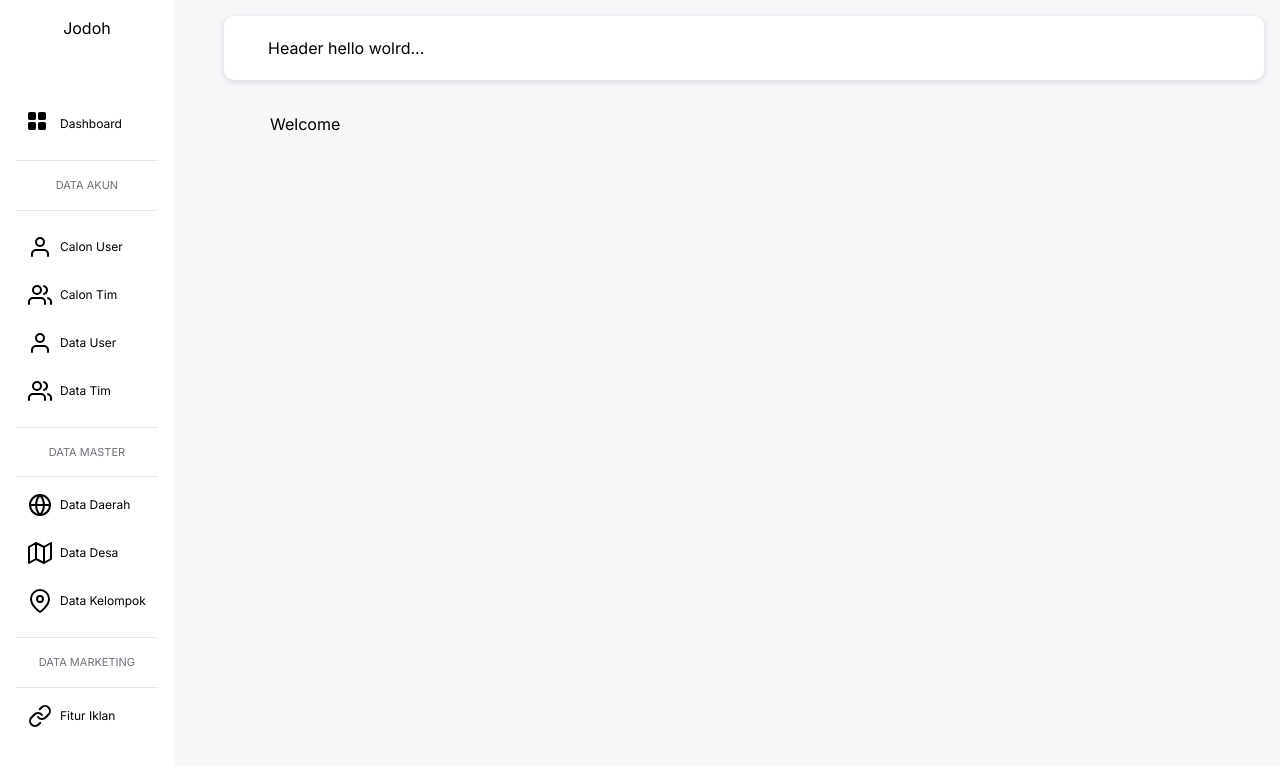
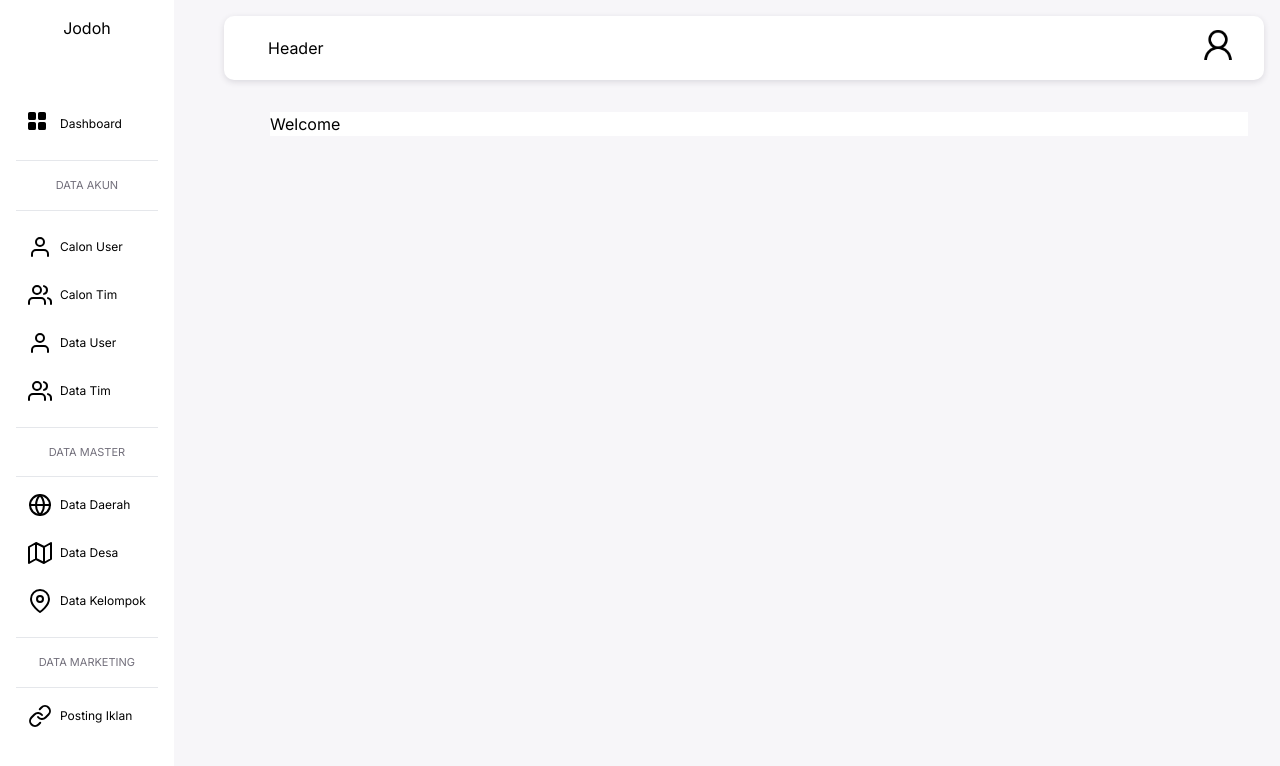
Before and after one commit to alfin-ardian/admin-unik, a React (Vite) app: page / in a window 1280 px wide. Shown: the top 766 px of the page. Built offline with nearby package versions, Linux system fonts and the light colour scheme.

Commit message:
fix header

```diff
--- a/package.json
+++ b/package.json
@@ -10,6 +10,7 @@
     "preview": "vite preview"
   },
   "dependencies": {
+    "@headlessui/react": "^1.7.17",
     "@types/node": "^20.5.9",
     "axios": "^1.5.0",
     "dotenv": "^16.3.1",
--- /dev/null
+++ b/src/components/common/atoms/buttons/AvatarButton.tsx
@@ -0,0 +1,34 @@
+import React, { Fragment, ReactNode } from "react";
+import avatar from "@assets/avatars/avatar_icon.png";
+import { Menu, Transition } from "@headlessui/react";
+
+interface Props {
+  label?: ReactNode;
+  children?: ReactNode;
+}
+
+export const AvatarButton: React.FC<Props> = ({ label, children }) => {
+  return (
+    <Menu as="div" className="relative inline-block text-left">
+      <div>
+        <Menu.Button className="inline-flex w-full justify-center focus:outline-none focus-visible:ring-2 focus-visible:ring-white focus-visible:ring-opacity-75">
+          <img className="w-11 h-11 object-cover" src={avatar} alt="avatar" />
+          {label}
+        </Menu.Button>
+      </div>
+      <Transition
+        as={Fragment}
+        enter="transition ease-out duration-100"
+        enterFrom="transform opacity-0 scale-95"
+        enterTo="transform opacity-100 scale-100"
+        leave="transition ease-in duration-75"
+        leaveFrom="transform opacity-100 scale-100"
+        leaveTo="transform opacity-0 scale-95"
+      >
+        <Menu.Items className="absolute right-0 mt-2 w-56 origin-top-right divide-y divide-gray-100 rounded-md bg-white shadow-lg ring-1 ring-black ring-opacity-5 focus:outline-none">
+          <div className="px-1 py-1">{children}</div>
+        </Menu.Items>
+      </Transition>
+    </Menu>
+  );
+};
--- /dev/null
+++ b/src/components/common/atoms/buttons/PullDownItemButton.tsx
@@ -0,0 +1,31 @@
+import React, { ReactNode } from "react";
+import { Menu } from "@headlessui/react";
+
+interface Props {
+  on?: ReactNode;
+  off?: ReactNode;
+  label: string;
+  onClick?: () => void;
+}
+export const PullDownItemButton: React.FC<Props> = ({
+  on,
+  off,
+  label,
+  onClick,
+}) => {
+  return (
+    <Menu.Item>
+      {({ active }) => (
+        <button
+          onClick={onClick}
+          className={`${
+            active ? "bg-RoseRed text-white" : "text-gray-900"
+          } group flex w-full items-center rounded-md px-2 py-2 text-sm`}
+        >
+          {active ? on : off}
+          {label}
+        </button>
+      )}
+    </Menu.Item>
+  );
+};
--- /dev/null
+++ b/src/components/common/atoms/buttons/index.tsx
@@ -0,0 +1,2 @@
+export * from "./AvatarButton";
+export * from "./PullDownItemButton";
--- a/src/components/common/atoms/index.tsx
+++ b/src/components/common/atoms/index.tsx
@@ -1,3 +1,4 @@
+export * from "./buttons";
 export * from "./DashboardIcon";
 export * from "./logo";
 export * from "./icons";
--- a/src/components/common/organisms/header/Header.tsx
+++ b/src/components/common/organisms/header/Header.tsx
@@ -1,4 +1,5 @@
 import React from "react";
+import { HeaderRight } from ".";
 
 interface Props {
   collapse?: boolean;
@@ -11,8 +12,9 @@ export const Header: React.FC<Props> = ({ collapse }) => {
       style={{ marginLeft: collapse ? "14rem" : "12rem" }}
     >
       <div className="inner px-4 lg:px-5 flex flex-1 justify-between items-center">
-        Header hello wolrd...
+        Header
       </div>
+      <HeaderRight />
     </header>
   );
 };
--- /dev/null
+++ b/src/components/common/organisms/header/HeaderRight.tsx
@@ -0,0 +1,19 @@
+import React from "react";
+import { AvatarButton, PullDownItemButton } from "@components/common/atoms";
+
+export const HeaderRight: React.FC = () => {
+  return (
+    <div className="flex items-center gap-6">
+      <div
+        className="flex items-center gap-3"
+        style={{ position: "relative", zIndex: "1" }}
+      >
+        <AvatarButton>
+          <PullDownItemButton label="Profile" />
+          <PullDownItemButton label="Change Password" />
+          <PullDownItemButton label="Logout" />
+        </AvatarButton>
+      </div>
+    </div>
+  );
+};
--- a/src/components/common/organisms/header/index.tsx
+++ b/src/components/common/organisms/header/index.tsx
@@ -1 +1,2 @@
 export * from "./Header";
+export * from "./HeaderRight";
--- a/src/components/common/organisms/sidebar/sidebarMenuList/SidebarMenuList.tsx
+++ b/src/components/common/organisms/sidebar/sidebarMenuList/SidebarMenuList.tsx
@@ -81,7 +81,7 @@ export const SidebarMenuList: React.FC<Props> = ({ collapse }) => {
       <p className="title mt-2 border-t border-b p-4">Data Marketing</p>
       <SidebarMenuListing
         to={"/"}
-        label="Fitur Iklan"
+        label="Posting Iklan"
         active={isRoot}
         collapse={collapse}
         icon={<AdsenseIcon />}
--- a/src/components/common/pages/dashboard/Dashboard.tsx
+++ b/src/components/common/pages/dashboard/Dashboard.tsx
@@ -1,5 +1,5 @@
 import React from "react";
 
 export const Dashboard: React.FC = () => {
-  return <div className="container mx-auto">Welcome</div>;
+  return <div className="container mx-auto bg-white">Welcome</div>;
 };
```
Also changed, not shown: src/assets/avatars/avatar.png (added), src/assets/avatars/avatar_icon.png (added).
